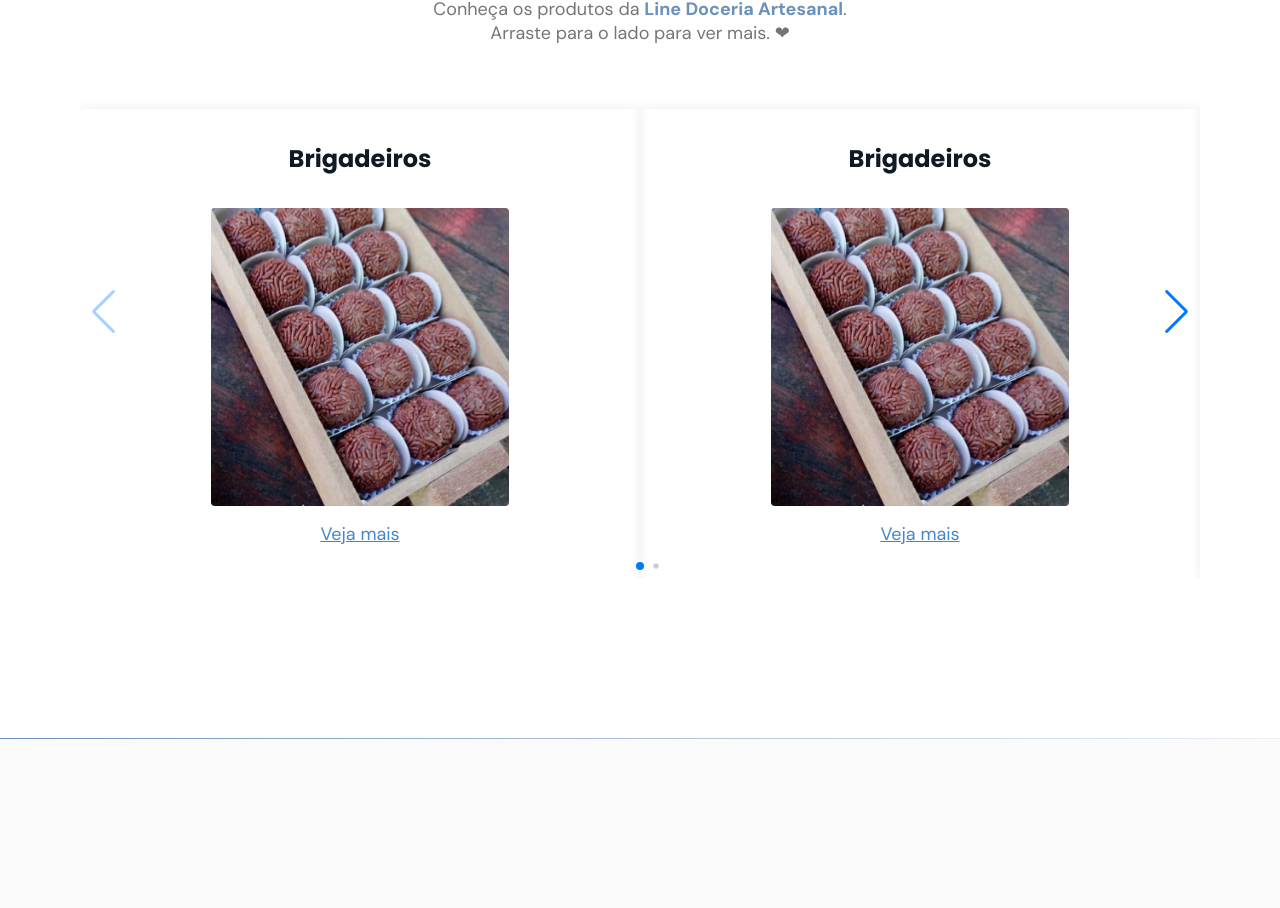
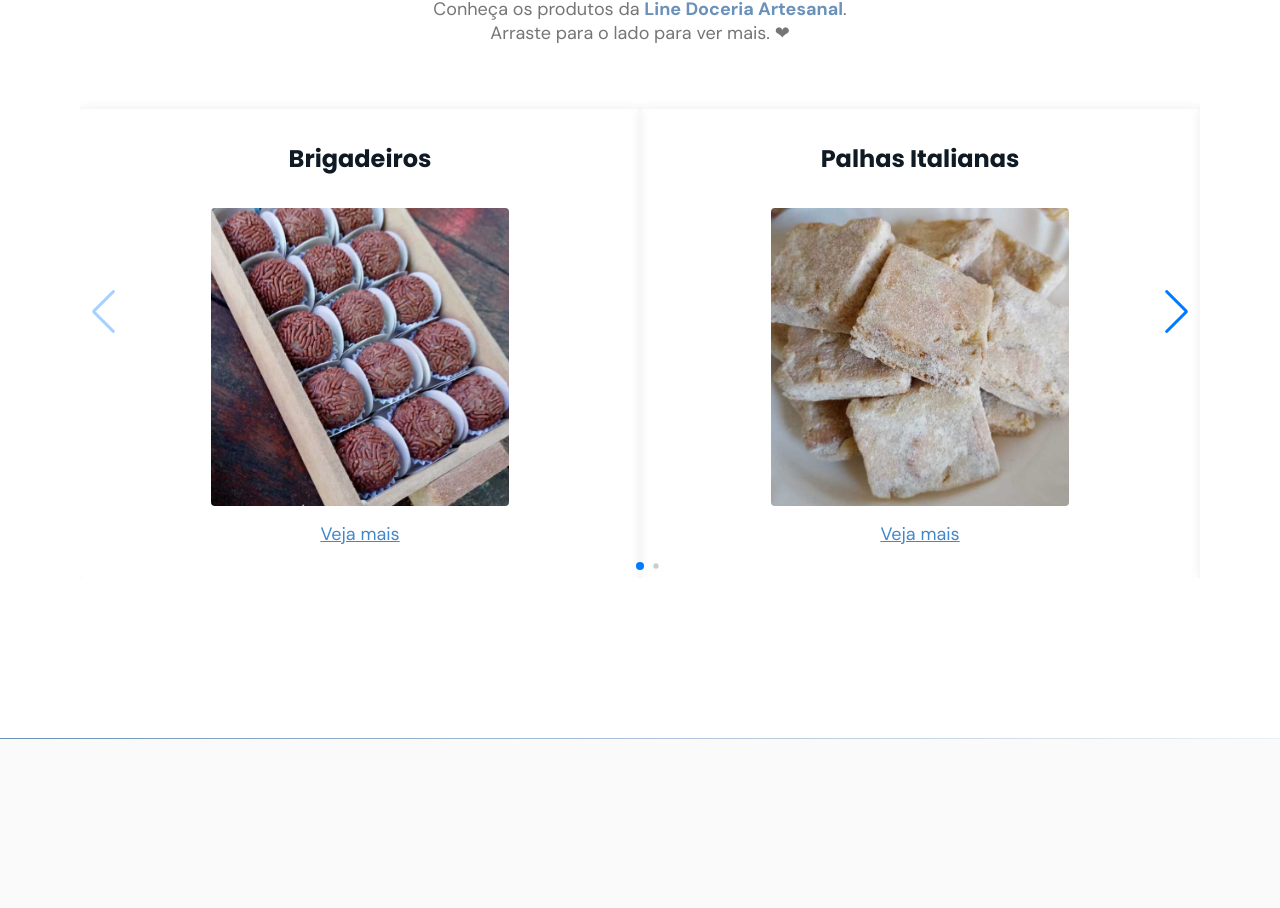
Before and after one commit to hudsonsamuelsantos/landing-page-doceria, a Next.js app: page / in a window 1280 px wide. Shown: the part 2491-3399 px from the top of the page. Built offline with nearby package versions, Linux system fonts and the light colour scheme; some icons are missing.

Commit message:
:construction: feat: Integração do carousel com a API Routes

```diff
--- a/package.json
+++ b/package.json
@@ -9,6 +9,7 @@
     "lint": "next lint"
   },
   "dependencies": {
+    "axios": "^1.3.4",
     "eslint": "8.34.0",
     "eslint-config-next": "13.2.1",
     "next": "13.2.1",
--- a/src/components/MenuCardsContainer.jsx
+++ b/src/components/MenuCardsContainer.jsx
@@ -1,4 +1,8 @@
+import { useEffect, useState } from 'react'
+
 import Image from 'next/image'
+
+import axios from "axios"
 
 import { Swiper, SwiperSlide } from 'swiper/react'
 import { Navigation, Pagination } from "swiper"
@@ -10,61 +14,20 @@ import brigadeiro from '../../public/brigadeiro.jpeg'
 
 export default function MenuCardsContainer() {
 
-    const Products = [
-        {
-            name: "Brigadeiros",
-            flavors: [
-                "Tradicional",
-                "Churros",
-                "Coco",
-                "Amendoin",
-                "Ninho",
-                "Mesclado",
-            ],
-            prices: [
-                "25 unidades - R$ 38,00",
-                "50 unidades - R$ 68,00",
-                "100 unidades - R$ 118,00",
-                "Mais de 100 unidades - A combinar"
-            ]
-        },
+    const [products, setProducts] = useState(null)
 
-        {
-            name: "Brigadeiros",
-            flavors: [
-                "Tradicional",
-                "Churros",
-                "Coco",
-                "Amendoin",
-                "Ninho",
-                "Mesclado",
-            ],
-            prices: [
-                "25 unidades - R$ 38,00",
-                "50 unidades - R$ 68,00",
-                "100 unidades - R$ 118,00",
-                "Mais de 100 unidades - A combinar"
-            ]
-        },
+    useEffect(() => {
+        async function fetch() {
 
-        {
-            name: "Brigadeiros",
-            flavors: [
-                "Tradicional",
-                "Churros",
-                "Coco",
-                "Amendoin",
-                "Ninho",
-                "Mesclado",
-            ],
-            prices: [
-                "25 unidades - R$ 38,00",
-                "50 unidades - R$ 68,00",
-                "100 unidades - R$ 118,00",
-                "Mais de 100 unidades - A combinar"
-            ]
-        },
-    ]
+            const response = await axios.get('api/products')
+
+            const products = response.data.products
+
+            setProducts(products)
+        }
+
+        fetch()
+    }, [])
 
     return (
         <div className="menu swiper-container">
@@ -87,20 +50,21 @@ export default function MenuCardsContainer() {
                 }}
             >
 
-                {Products.map(product => {
+                {products != null &&
+                    products.map(product => {
                         return (
-                        <SwiperSlide className="swiper-slide">
+                            <SwiperSlide className="swiper-slide" key={product.name}>
 
                                 <div className='menu-card'>
 
                                     <h3 className='title'>{product.name}</h3>
 
                                     <Image
-                                    src={brigadeiro}
+                                        src={product.image}
                                         alt={product.name}
                                     />
 
-                                <a href="">Veja mais</a>
+                                    <span>Veja mais</span>
 
                                 </div>
 
--- a/src/pages/api/hello.js
+++ /dev/null
@@ -1,5 +0,0 @@
-// Next.js API route support: https://nextjs.org/docs/api-routes/introduction
-
-export default function handler(req, res) {
-  res.status(200).json({ name: 'John Doe' })
-}
--- /dev/null
+++ b/src/pages/api/products.js
@@ -0,0 +1,57 @@
+import brigadeiro from '../../../public/brigadeiro.jpeg'
+import brownie from '../../../public/brownie.jpeg'
+import palha from '../../../public/palha.jpeg'
+
+const products = [
+  {
+    name: "Brigadeiros",
+    flavors: [
+      "Tradicional",
+      "Churros",
+      "Coco",
+      "Amendoin",
+      "Ninho",
+      "Mesclado",
+    ],
+    prices: [
+      "25 unidades - R$ 38,00",
+      "50 unidades - R$ 68,00",
+      "100 unidades - R$ 118,00",
+      "Mais de 100 unidades - A combinar"
+    ],
+    image: brigadeiro
+  },
+
+  {
+    name: "Palhas Italianas",
+    flavors: [
+      "Tradicional",
+      "Amendoin",
+      "Ninho",
+    ],
+    prices: [
+      "6 unidades - R$ 24,00",
+      "8 unidades - R$ 28,00",
+      "Mais de 100 unidades - A combinar"
+    ],
+    image: palha
+  },
+
+  {
+    name: "Brownies",
+    flavors: [
+      "Tradicional",
+      "Rechado com Ninho",
+    ],
+    prices: [
+      "6 unidades - R$ 38,00",
+      "8 unidades - R$ 68,00",
+      "Mais de 100 unidades - A combinar"
+    ],
+    image: brownie
+  },
+]
+
+export default function handler(req, res) {
+  res.status(200).json({ products })
+}
--- a/src/styles/globals.css
+++ b/src/styles/globals.css
@@ -409,10 +409,11 @@ nav.show div.icon-close {
   border-radius: 0.25rem;
 }
 
-#menu .menu-card a {
+#menu .menu-card span {
   text-decoration: underline;
   font-size: large;
   color: var(--base-color-alt);
+  cursor: pointer;
 }
 
 #menu h3 {
```
Also changed, not shown: 1 other file (tests, documents, lock files or other folders). Lines whose indentation alone changed are shown as unchanged.
